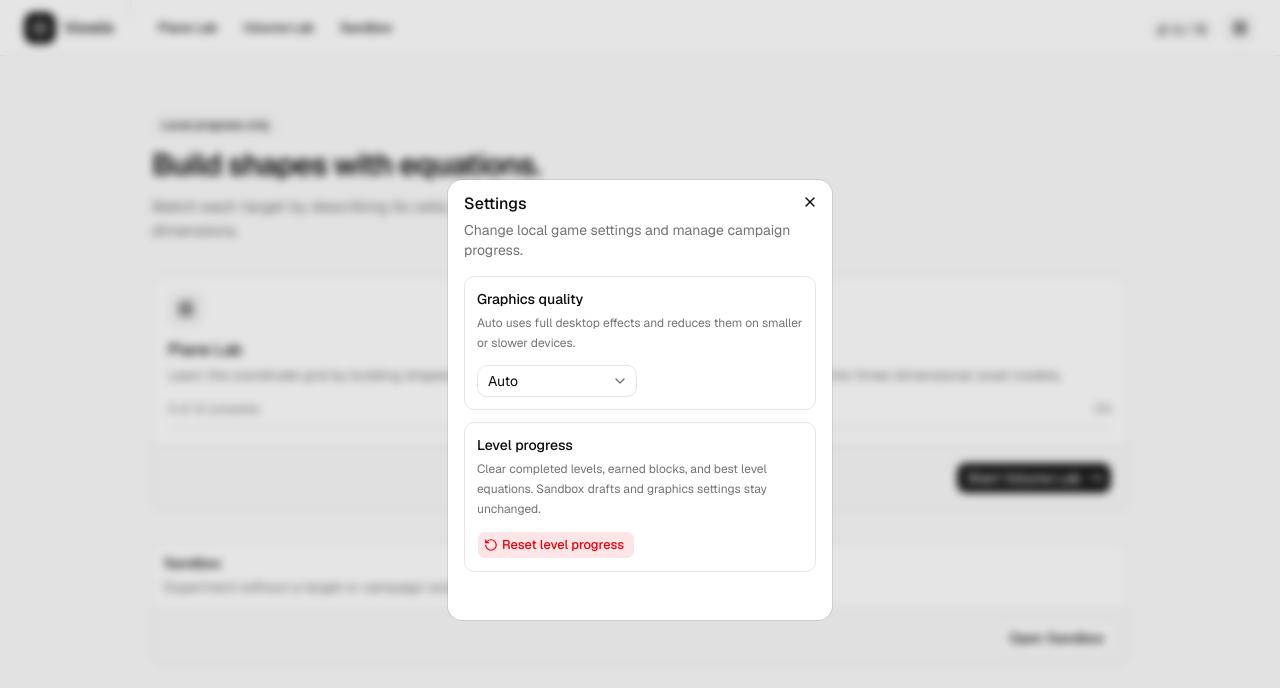
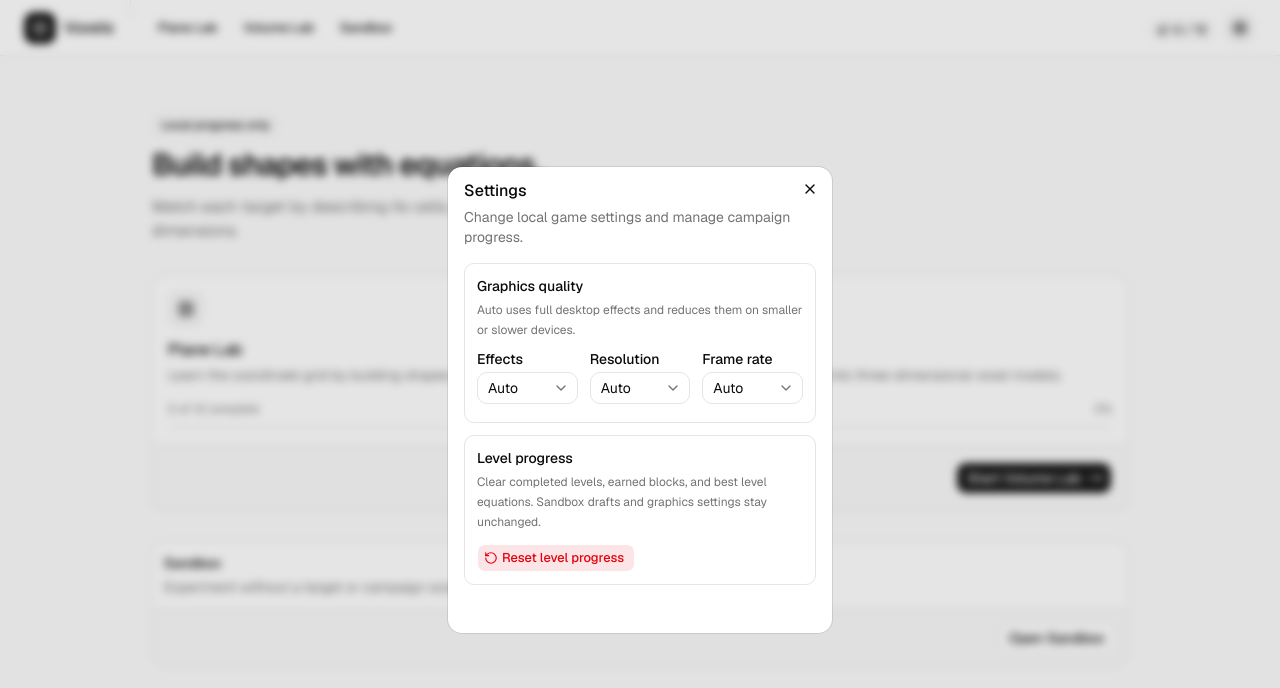
Before and after one commit to msk1039/voxels, a Next.js app: page / in a window 1280 px wide. Both pictures are taken after a click on the button "Open settings". Shown: the top 688 px of the page. Built offline with nearby package versions, Linux system fonts and the light colour scheme.

Commit message:
add render performance controls

```diff
--- a/components/app/settings-dialog.tsx
+++ b/components/app/settings-dialog.tsx
@@ -17,6 +17,7 @@ import {
   AlertDialogTrigger,
 } from "@/components/ui/alert-dialog";
 import { Button } from "@/components/ui/button";
+import { Label } from "@/components/ui/label";
 import {
   Dialog,
   DialogContent,
@@ -32,7 +33,7 @@ import {
   SelectTrigger,
   SelectValue,
 } from "@/components/ui/select";
-import { GraphicsQuality } from "@/lib/settings";
+import { FrameRate, GraphicsQuality, RenderScale } from "@/lib/settings";
 
 interface SettingsDialogProps {
   trigger: ReactElement;
@@ -40,7 +41,12 @@ interface SettingsDialogProps {
 
 export function SettingsDialog({ trigger }: SettingsDialogProps) {
   const { resetProgress } = useProgress();
-  const { settings, setGraphicsQuality } = useSettings();
+  const {
+    settings,
+    setGraphicsQuality,
+    setRenderScale,
+    setFrameRate,
+  } = useSettings();
   const [confirmOpen, setConfirmOpen] = useState(false);
   const [message, setMessage] = useState("");
 
@@ -68,13 +74,16 @@ export function SettingsDialog({ trigger }: SettingsDialogProps) {
               Auto uses full desktop effects and reduces them on smaller or
               slower devices.
             </p>
+            <div className="mt-3 grid gap-3 sm:grid-cols-3">
+              <div className="space-y-1.5">
+                <Label htmlFor="graphics-quality">Effects</Label>
                 <Select
                   value={settings.graphicsQuality}
                   onValueChange={(value) =>
                     setGraphicsQuality(value as GraphicsQuality)
                   }
                 >
-              <SelectTrigger className="mt-3 w-40" aria-label="Graphics quality">
+                  <SelectTrigger id="graphics-quality" className="w-full">
                     <SelectValue>
                       {(value) =>
                         value === "high"
@@ -91,6 +100,59 @@ export function SettingsDialog({ trigger }: SettingsDialogProps) {
                     <SelectItem value="reduced">Reduced</SelectItem>
                   </SelectContent>
                 </Select>
+              </div>
+
+              <div className="space-y-1.5">
+                <Label htmlFor="render-scale">Resolution</Label>
+                <Select
+                  value={settings.renderScale}
+                  onValueChange={(value) =>
+                    setRenderScale(value as RenderScale)
+                  }
+                >
+                  <SelectTrigger id="render-scale" className="w-full">
+                    <SelectValue>
+                      {(value) =>
+                        value === "full"
+                          ? "100%"
+                          : value === "balanced"
+                            ? "80%"
+                            : value === "performance"
+                              ? "65%"
+                              : "Auto"
+                      }
+                    </SelectValue>
+                  </SelectTrigger>
+                  <SelectContent>
+                    <SelectItem value="auto">Auto</SelectItem>
+                    <SelectItem value="full">100%</SelectItem>
+                    <SelectItem value="balanced">80%</SelectItem>
+                    <SelectItem value="performance">65%</SelectItem>
+                  </SelectContent>
+                </Select>
+              </div>
+
+              <div className="space-y-1.5">
+                <Label htmlFor="frame-rate">Frame rate</Label>
+                <Select
+                  value={settings.frameRate}
+                  onValueChange={(value) => setFrameRate(value as FrameRate)}
+                >
+                  <SelectTrigger id="frame-rate" className="w-full">
+                    <SelectValue>
+                      {(value) =>
+                        value === "60" ? "60 FPS" : value === "30" ? "30 FPS" : "Auto"
+                      }
+                    </SelectValue>
+                  </SelectTrigger>
+                  <SelectContent>
+                    <SelectItem value="auto">Auto</SelectItem>
+                    <SelectItem value="60">60 FPS</SelectItem>
+                    <SelectItem value="30">30 FPS</SelectItem>
+                  </SelectContent>
+                </Select>
+              </div>
+            </div>
           </div>
 
           <div className="rounded-lg border p-3">
--- /dev/null
+++ b/components/renderers/voxel-3d/frame-limiter.tsx
@@ -0,0 +1,27 @@
+"use client";
+
+import { useEffect } from "react";
+import { useThree } from "@react-three/fiber";
+
+export function FrameLimiter({ fps }: { fps: 30 | 60 }) {
+  const advance = useThree((state) => state.advance);
+
+  useEffect(() => {
+    const interval = 1000 / fps;
+    let frame = 0;
+    let lastFrame = 0;
+
+    function tick(time: number) {
+      if (lastFrame === 0 || time - lastFrame >= interval - 0.5) {
+        lastFrame = time;
+        advance(time);
+      }
+      frame = window.requestAnimationFrame(tick);
+    }
+
+    frame = window.requestAnimationFrame(tick);
+    return () => window.cancelAnimationFrame(frame);
+  }, [advance, fps]);
+
+  return null;
+}
--- a/components/renderers/voxel-3d/voxel-canvas.tsx
+++ b/components/renderers/voxel-3d/voxel-canvas.tsx
@@ -11,10 +11,12 @@ import { ACESFilmicToneMapping, NoToneMapping, SRGBColorSpace } from "three";
 import { useSettings } from "@/components/settings/settings-provider";
 import { Badge } from "@/components/ui/badge";
 import { Button } from "@/components/ui/button";
+import { useDevicePixelRatio } from "@/hooks/use-device-pixel-ratio";
 import { useIsMobile } from "@/hooks/use-mobile";
 import { CellMap, GridSpec } from "@/lib/grid";
 
 import { GridView } from "../grid-2d/grid-2d-renderer";
+import { FrameLimiter } from "./frame-limiter";
 import { HoveredVoxel, RenderQuality } from "./types";
 import { createVoxelGroups } from "./voxel-groups";
 import { VoxelWorld } from "./voxel-world";
@@ -47,6 +49,7 @@ export function VoxelCanvas({
   const controls = useRef<CameraControls>(null);
   const { settings } = useSettings();
   const mobile = useIsMobile();
+  const devicePixelRatio = useDevicePixelRatio();
   const [performanceReduced, setPerformanceReduced] = useState(false);
   const [hovered, setHovered] = useState<HoveredVoxel | null>(null);
   const groups = useMemo(
@@ -58,6 +61,26 @@ export function VoxelCanvas({
   if (settings.graphicsQuality === "high") quality = "high";
   else if (settings.graphicsQuality === "reduced") quality = "reduced";
   else quality = mobile || performanceReduced ? "reduced" : "high";
+
+  const selectedScale =
+    settings.renderScale === "full"
+      ? 1
+      : settings.renderScale === "balanced"
+        ? 0.8
+        : settings.renderScale === "performance"
+          ? 0.65
+          : performanceReduced
+            ? 0.8
+            : 1;
+  const dprLimit = quality === "high" ? 1.5 : 1;
+  const renderDpr = Math.max(
+    0.6,
+    Math.min(devicePixelRatio, dprLimit) * selectedScale
+  );
+  const explicitFrameRate =
+    settings.frameRate === "auto"
+      ? null
+      : (Number(settings.frameRate) as 30 | 60);
 
   function moveCamera(position: [number, number, number]) {
     void controls.current?.setLookAt(
@@ -71,7 +94,8 @@ export function VoxelCanvas({
     <div className="relative h-full min-h-[420px] overflow-hidden bg-muted/20">
       <Canvas
         style={{ position: "absolute", inset: 0 }}
-        dpr={quality === "high" ? [1, 2] : [1, 1.25]}
+        dpr={renderDpr}
+        frameloop={explicitFrameRate ? "never" : "always"}
         camera={{
           position: camera.position,
           fov: 34,
@@ -88,7 +112,11 @@ export function VoxelCanvas({
         }}
         aria-label={`${view} three-dimensional voxel grid from ${grid.min} to ${grid.max}`}
       >
-        {settings.graphicsQuality === "auto" && !mobile ? (
+        {explicitFrameRate ? <FrameLimiter fps={explicitFrameRate} /> : null}
+        {(settings.graphicsQuality === "auto" ||
+          settings.renderScale === "auto") &&
+        !explicitFrameRate &&
+        !mobile ? (
           <PerformanceMonitor
             flipflops={2}
             onDecline={() => setPerformanceReduced(true)}
@@ -109,6 +137,8 @@ export function VoxelCanvas({
               distanceFalloff={0.8}
               intensity={1.35}
               quality="high"
+              halfRes
+              depthAwareUpsampling
             />
             <ToneMapping mode={ToneMappingMode.ACES_FILMIC} />
           </EffectComposer>
--- /dev/null
+++ b/hooks/use-device-pixel-ratio.ts
@@ -0,0 +1,13 @@
+import { useSyncExternalStore } from "react";
+
+export function useDevicePixelRatio() {
+  return useSyncExternalStore(
+    (onStoreChange) => {
+      if (typeof window === "undefined") return () => undefined;
+      window.addEventListener("resize", onStoreChange);
+      return () => window.removeEventListener("resize", onStoreChange);
+    },
+    () => window.devicePixelRatio,
+    () => 1
+  );
+}
--- a/lib/settings/index.ts
+++ b/lib/settings/index.ts
@@ -4,4 +4,9 @@ export {
   parseSettings,
   saveSettings,
 } from "./storage";
-export type { GraphicsQuality, SettingsState } from "./types";
+export type {
+  FrameRate,
+  GraphicsQuality,
+  RenderScale,
+  SettingsState,
+} from "./types";
--- a/lib/settings/storage.ts
+++ b/lib/settings/storage.ts
@@ -1,14 +1,34 @@
 import { SETTINGS_STORAGE_KEY } from "@/lib/progress";
 
-import { GraphicsQuality, SettingsState } from "./types";
+import {
+  FrameRate,
+  GraphicsQuality,
+  RenderScale,
+  SettingsState,
+} from "./types";
 
 export const DEFAULT_SETTINGS: SettingsState = {
   schemaVersion: 1,
   graphicsQuality: "auto",
+  renderScale: "auto",
+  frameRate: "auto",
 };
 
 function isGraphicsQuality(value: unknown): value is GraphicsQuality {
   return value === "auto" || value === "high" || value === "reduced";
+}
+
+function isRenderScale(value: unknown): value is RenderScale {
+  return (
+    value === "auto" ||
+    value === "full" ||
+    value === "balanced" ||
+    value === "performance"
+  );
+}
+
+function isFrameRate(value: unknown): value is FrameRate {
+  return value === "auto" || value === "60" || value === "30";
 }
 
 export function parseSettings(value: unknown): SettingsState {
@@ -27,6 +47,14 @@ export function parseSettings(value: unknown): SettingsState {
   return {
     schemaVersion: 1,
     graphicsQuality: value.graphicsQuality,
+    renderScale:
+      "renderScale" in value && isRenderScale(value.renderScale)
+        ? value.renderScale
+        : DEFAULT_SETTINGS.renderScale,
+    frameRate:
+      "frameRate" in value && isFrameRate(value.frameRate)
+        ? value.frameRate
+        : DEFAULT_SETTINGS.frameRate,
   };
 }
 
--- a/lib/settings/types.ts
+++ b/lib/settings/types.ts
@@ -1,6 +1,10 @@
 export type GraphicsQuality = "auto" | "high" | "reduced";
+export type RenderScale = "auto" | "full" | "balanced" | "performance";
+export type FrameRate = "auto" | "60" | "30";
 
 export interface SettingsState {
   schemaVersion: 1;
   graphicsQuality: GraphicsQuality;
+  renderScale: RenderScale;
+  frameRate: FrameRate;
 }
```
Also changed, not shown: components/settings/settings-provider.tsx (+11 -1 lines), 1 other file (tests, documents, lock files or other folders). Lines whose indentation alone changed are shown as unchanged.
